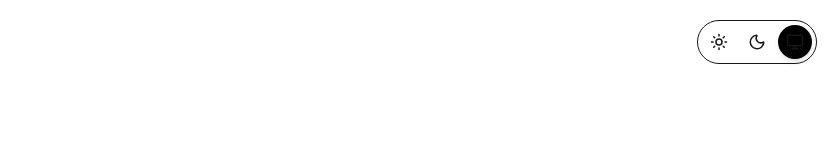
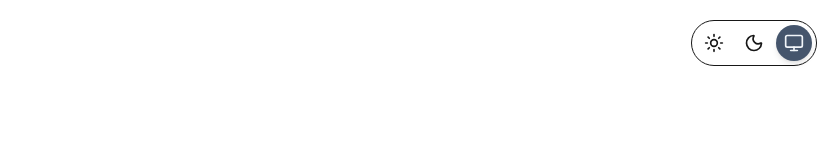
Before and after one commit to ChristianJudeEraldo/My-Portfolio, a Next.js app: page / in a window 1280 px wide. Shown: the top 160 px of the page, without its empty margins (443-1280 px from the left). Built offline with nearby package versions, Linux system fonts and the light colour scheme.

Commit message:
feat: improve transition effect part 2

```diff
--- a/app/globals.css
+++ b/app/globals.css
@@ -11,35 +11,11 @@
   --foreground: #ededed;
 }
 
-header, footer, main, section, div, button {
-  transition:
-    background-color 0.5s cubic-bezier(0.4, 0, 0.2, 1),
-    color 0.5s cubic-bezier(0.4, 0, 0.2, 1),
-    border-color 0.5s cubic-bezier(0.4, 0, 0.2, 1);
+body {
+  background-color: var(--background);
   color: var(--foreground);
   font-family: Arial, Helvetica, sans-serif;
   transition:
-    background-color 0.5s cubic-bezier(0.4, 0, 0.2, 1),
-    color 0.5s cubic-bezier(0.4, 0, 0.2, 1),
-    border-color 0.5s cubic-bezier(0.4, 0, 0.2, 1);
+    background-color 0.25s ease,
+    color 0.25s ease;
 }
-
-/* Apply the transition to common container elements */
-header, footer, main, section, div, button {
-  transition: background-color 0.5s ease-in-out, color 0.5s ease-in-out, border-color 0.5s ease-in-out;
-}
-
-body,
-header,
-footer,
-main,
-section,
-div,
-button {
-  color: var(--foreground);
-  font-family: Arial, Helvetica, sans-serif;
-  transition:
-    background-color 0.5s cubic-bezier(0.4, 0, 0.2, 1),
-    color 0.5s cubic-bezier(0.4, 0, 0.2, 1),
-    border-color 0.5s cubic-bezier(0.4, 0, 0.2, 1);
-}
--- a/app/layout.tsx
+++ b/app/layout.tsx
@@ -20,6 +20,7 @@ export default function RootLayout({
           attribute="class"
           defaultTheme="system"
           enableSystem
+          disableTransitionOnChange
         >
           {children}
         </ThemeProvider>
--- a/components/mode-toggle.tsx
+++ b/components/mode-toggle.tsx
@@ -5,7 +5,7 @@ import { Moon, Sun, Monitor } from "lucide-react"
 import { useTheme } from "next-themes"
 
 export function ModeToggle() {
-  const { theme, setTheme } = useTheme()
+  const { theme, resolvedTheme, setTheme } = useTheme()
   const [mounted, setMounted] = React.useState(false)
 
   // Avoid "Hydration Mismatch" (ensures the component only renders after the page loads)
@@ -17,28 +17,43 @@ export function ModeToggle() {
     return <div className="p-2 w-9 h-9" /> // Placeholder to prevent layout shift
   }
 
+  const activeTheme = theme === "system" ? resolvedTheme : theme
+  const isSystemMode = theme === "system"
+
   return (
     <div className="flex items-center gap-1 border border-foreground/10 p-1 rounded-full bg-background/50 backdrop-blur-md">
       <button
         onClick={() => setTheme("light")}
-        className={`p-2 rounded-full transition-all ${theme === 'light' ? 'bg-black text-white dark:bg-violet-500 dark:text-black shadow-md' : 'text-foreground/40 hover:text-foreground hover:bg-foreground/5'}`}
+        className={`p-2 rounded-full transition-all duration-300 ${
+          activeTheme === "light" && !isSystemMode
+            ? "bg-amber-100 text-amber-900 shadow-md"
+            : "text-foreground/40 hover:text-foreground hover:bg-foreground/5"
+        }`}
         aria-label="Light Mode"
       >
-        <Sun size={18} />
+        <Sun size={20} />
       </button>
       <button
         onClick={() => setTheme("dark")}
-        className={`p-2 rounded-full transition-all ${theme === 'dark' ? 'bg-black text-white dark:bg-violet-500 dark:text-black shadow-md' : 'text-foreground/40 hover:text-foreground hover:bg-foreground/5'}`}
+        className={`p-2 rounded-full transition-all duration-300 ${
+          activeTheme === "dark" && !isSystemMode
+            ? "bg-slate-800 text-slate-100 shadow-md"
+            : "text-foreground/40 hover:text-foreground hover:bg-foreground/5"
+        }`}
         aria-label="Dark Mode"
       >
-        <Moon size={18} />
+        <Moon size={20} />
       </button>
       <button
         onClick={() => setTheme("system")}
-        className={`p-2 rounded-full transition-all ${theme === 'system' ? 'bg-black text-white dark:bg-violet-500 dark:text-black shadow-md' : 'text-foreground/40 hover:text-foreground hover:bg-foreground/5'}`}
+        className={`p-2 rounded-full transition-all duration-300 ${
+          isSystemMode
+            ? "bg-slate-600 text-slate-100 shadow-md"
+            : "text-foreground/40 hover:text-foreground hover:bg-foreground/5"
+        }`}
         aria-label="System Mode"
       >
-        <Monitor size={18} />
+        <Monitor size={20} />
       </button>
     </div>
   )
```
